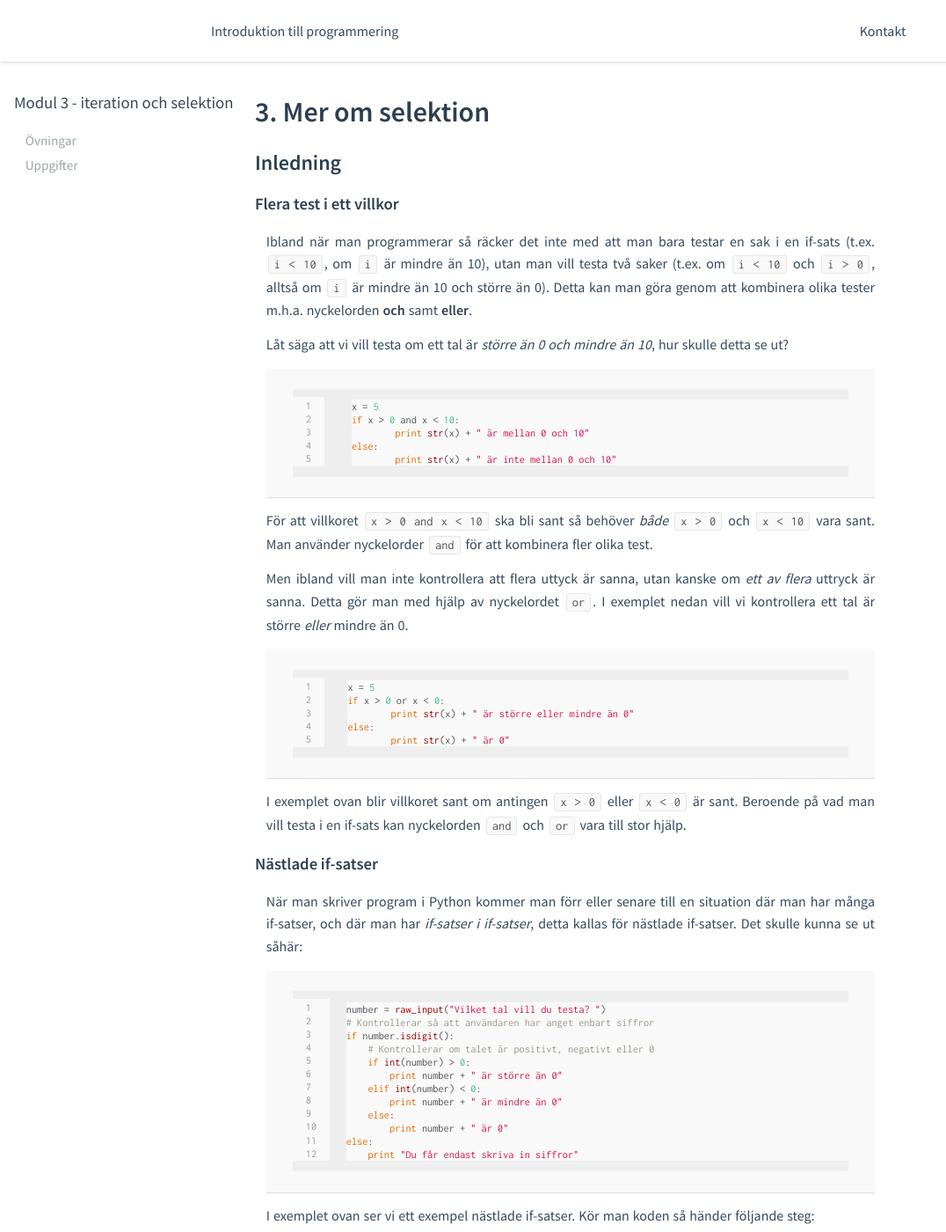
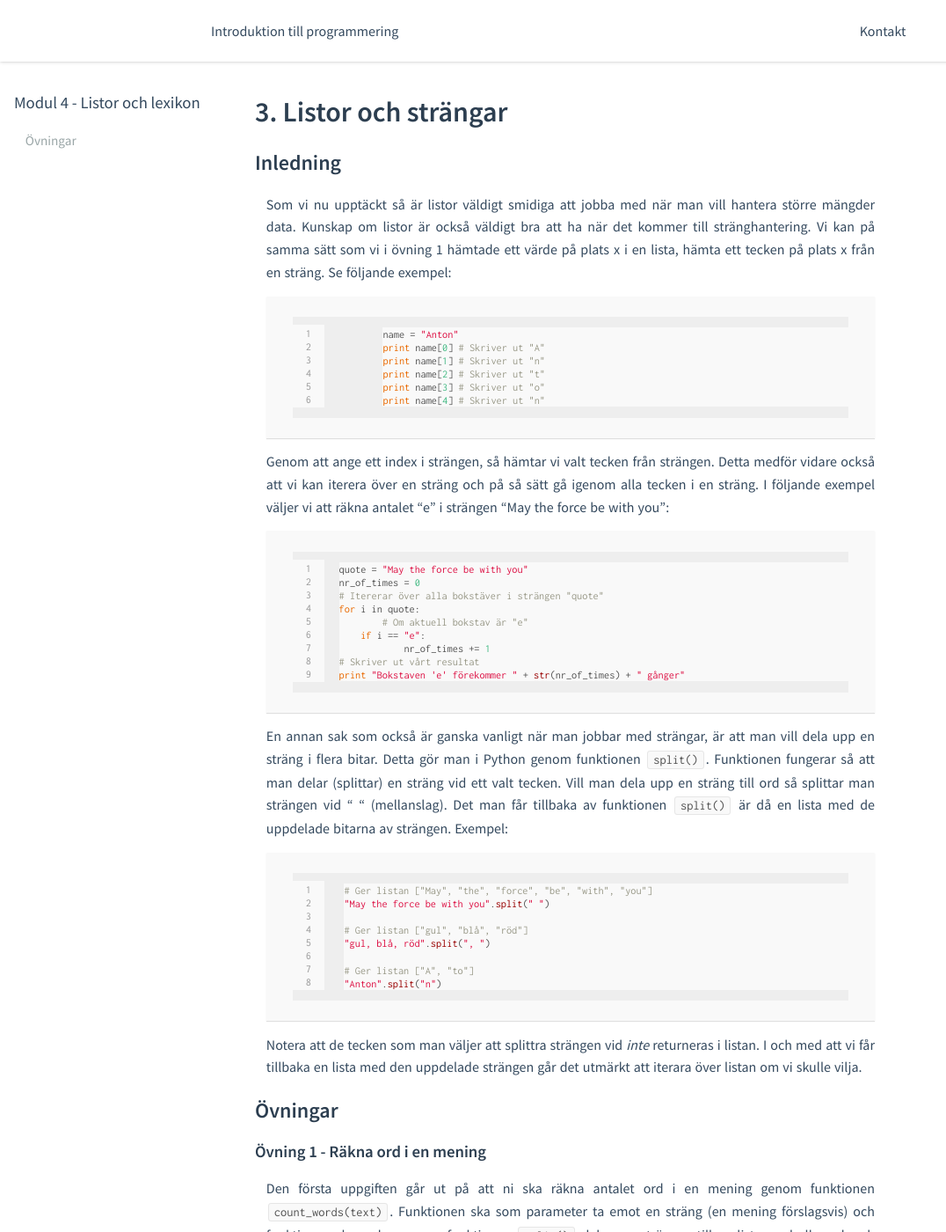
Before and after one commit to mau-dvmt/ia-python, a Jekyll site: the page built from modules/m4/exercises/L03.md, in a window 1280 px wide and 1400 px high. Shown: the whole window at 88% size, without its empty margins (0-1076 px from the left). Built offline with Jekyll 4.4.1, drawn with Linux system fonts in a browser that asks for light colours; some of the changed text lies outside the part shown.

Commit message:
Added to module 4: Lists and strings

```diff
--- a/_data/m4.yml
+++ b/_data/m4.yml
@@ -6,6 +6,8 @@ exercises:
       file: L01
     - name: 2. Introduktion till lexikon
       file: L02
+    - name: 3. Listor och strängar
+      file: L03
 
 # Inlämningsuppgifter
 assignments:
--- a/modules/m4/exercises/L03.md
+++ b/modules/m4/exercises/L03.md
@@ -1,107 +1,70 @@
 ---
 layout: instructions
-title: Modul 3 - iteration och selektion
-code: m3
+title: Modul 4 - Listor och lexikon
+code: m4
 ---
 
-# 3. Mer om selektion
+# 3. Listor och strängar
 
 ## Inledning
 
-### Flera test i ett villkor
-
-Ibland när man programmerar så räcker det inte med att man bara testar en sak i en if-sats (t.ex. `i < 10`, om `i` är mindre än 10), utan man vill testa två saker (t.ex. om `i < 10` och `i > 0`, alltså om `i` är mindre än 10 och större än 0). Detta kan man göra genom att kombinera olika tester m.h.a. nyckelorden __och__ samt __eller__.
-
-Låt säga att vi vill testa om ett tal är _större än 0 och mindre än 10_, hur skulle detta se ut?
+Som vi nu upptäckt så är listor väldigt smidiga att jobba med när man vill hantera större mängder data. Kunskap om listor är också väldigt bra att ha när det kommer till stränghantering. Vi kan på samma sätt som vi i övning 1 hämtade ett värde på plats x i en lista, hämta ett tecken på plats x från en sträng. Se följande exempel:
 
 {% highlight python linenos %}
-x = 5
-if x > 0 and x < 10:
-	print str(x) + " är mellan 0 och 10"
-else:
-	print str(x) + " är inte mellan 0 och 10"
+name = "Anton"
+print name[0] # Skriver ut "A"
+print name[1] # Skriver ut "n"
+print name[2] # Skriver ut "t"
+print name[3] # Skriver ut "o"
+print name[4] # Skriver ut "n"
 {% endhighlight %}
 
-För att villkoret `x > 0 and x < 10` ska bli sant så behöver _både_ `x > 0` och `x < 10` vara sant. Man använder nyckelorder `and` för att kombinera fler olika test.
-
-Men ibland vill man inte kontrollera att flera uttyck är sanna, utan kanske om _ett av flera_ uttryck är sanna. Detta gör man med hjälp av nyckelordet `or`. I exemplet nedan vill vi kontrollera ett tal är större _eller_ mindre än 0.
+Genom att ange ett index i strängen, så hämtar vi valt tecken från strängen. Detta medför vidare också att vi kan iterera över en sträng och på så sätt gå igenom alla tecken i en sträng. I följande exempel väljer vi att räkna antalet "e" i strängen "May the force be with you":
 
 {% highlight python linenos %}
-x = 5
-if x > 0 or x < 0:
-	print str(x) + " är större eller mindre än 0"
-else:
-	print str(x) + " är 0"
+quote = "May the force be with you"
+nr_of_times = 0
+# Itererar över alla bokstäver i strängen "quote"
+for i in quote:
+	# Om aktuell bokstav är "e"
+    if i == "e":
+	    nr_of_times += 1
+# Skriver ut vårt resultat
+print "Bokstaven 'e' förekommer " + str(nr_of_times) + " gånger"
 {% endhighlight %}
 
-I exemplet ovan blir villkoret sant om antingen `x > 0` eller  `x < 0` är sant. Beroende på vad man vill testa i en if-sats kan nyckelorden `and` och `or` vara till stor hjälp.
-
-### Nästlade if-satser
-
-När man skriver program i Python kommer man förr eller senare till en situation där man har många if-satser, och där man har _if-satser i if-satser_, detta kallas för nästlade if-satser. Det skulle kunna se ut såhär:
+En annan sak som också är ganska vanligt när man jobbar med strängar, är att man vill dela upp en sträng i flera bitar. Detta gör man i Python genom funktionen `split()`. Funktionen fungerar så att man delar (splittar) en sträng vid ett valt tecken. Vill man dela upp en sträng till ord så splittar man strängen vid " " (mellanslag). Det man får tillbaka av funktionen `split()` är då en lista med de uppdelade bitarna av strängen. Exempel:
 
 {% highlight python linenos %}
-number = raw_input("Vilket tal vill du testa? ")
-# Kontrollerar så att användaren har anget enbart siffror
-if number.isdigit():
-    # Kontrollerar om talet är positivt, negativt eller 0
-    if int(number) > 0:
-        print number + " är större än 0"
-    elif int(number) < 0:
-        print number + " är mindre än 0"
-    else:
-        print number + " är 0"
-else:
-    print "Du får endast skriva in siffror"
+# Ger listan ["May", "the", "force", "be", "with", "you"]
+"May the force be with you".split(" ")
+
+# Ger listan ["gul", "blå", "röd"]
+"gul, blå, röd".split(", ")
+
+# Ger listan ["A", "to"]
+"Anton".split("n")
 {% endhighlight %}
 
-I exemplet ovan ser vi ett exempel nästlade if-satser. Kör man koden så händer följande steg:
-
-1. Vi frågar användaren efter ett tal
-2. Vi kontrollerar om användaren endast skrivit in siffror
-	- Om det bara är siffror inmatade:
-		- Testar om numret är större än 0:
-			- Om sant: Skriver ut att numret är större än 0 och avslutar if-satsen
-			- Om falskt: Går vidare till `elif`
-		- Testar om numret är mindre än 0:
-			- Om sant: Skriver ut att numret är mindre än 0 och avslutar if-satsen
-			- Om falskt: Går vidare till `else`
-		- Skriver ut att talet är 0
-	- Om det inte bara är siffror inmatade:
-		- Berättar för användaren att bara siffror är tillåtna
-
-Det finns som ni kan se många användningsområden för nästlade if-satser.
+Notera att de tecken som man väljer att splittra strängen vid *inte* returneras i listan. I och med att vi får tillbaka en lista med den uppdelade strängen går det utmärkt att iterara över listan om vi skulle vilja.
 
 ## Övningar
 
-### Övning 1 - Miniräknare
+### Övning 1 - Räkna ord i en mening
 
-Din uppgift är att skriva ett enkel miniräknare som:
+Den första uppgiften går ut på att ni ska räkna antalet ord i en mening genom funktionen `count_words(text)`. Funktionen ska som parameter ta emot en sträng (en mening förslagsvis) och funktionen ska sedan genom funktionen `split()` dela upp strängen till en lista med alla ord, och därefter returnera längden på listan. En exempelkörning skulle kunna se ut såhär:
 
-1. Frågar användaren om två tal som ska räknas med
-2. Frågar användaren vilket räknesätt som ska användas
-	- Om användaren inte väljer ett korrekt räknesätt ska detta meddelas
-3. Om användaren väljer division ska ni kontrollera så att användaren inte försöker dividera med 0
-	- Om användaren försöker dividera med 0 ska det meddelas att detta ej är tillåtet
-4. Om steg 2 och 3 är OK, så ska resultatet av beräkningen presenteras för användaren
+![Ilde](images/idle5.png)
 
-Såhär kan slutresultatet se ut:
+### Övning 2 - Rövarspråket
+
+I denna övning så ska vi översätta en mening i svenska till [rövarspråket](http://sv.wikipedia.org/wiki/R%C3%B6varspr%C3%A5ket). Rövarspråket går kort och gått ut på att man efter varje konsonant lägger ett o (kort å-ljud) och därefter samma konsonant igen, till exempel byts b ut mot "bob" och f mot "fof". Vokalerna är förblir oförändrade. Till er hjälp får ni funktionen `isVowel(char)` där ni som argument skickar in en bokstav, så returnerar funktionen `True` om bokstaven är en vokal och `False` om det är en konsonant.
+
+{% highlight python linenos %}
+def isVowel(char):
+    return char.lower() in 'aeiouåäö'
+{% endhighlight %}
+
+Förväntad körning för anropet `print rovarsprak("hej på dig")` skulle kunna se ut såhär:
 
 ![Idle](images/idle6.png)
-
-### Övning 2 - Jämföra tärningsslag
-
-Vi kan sedan förra inlämningsuppgiften slå tärningar (slumpa fram ett tal mellan 1 och 6). Nu ska vi slumpa fram tre tärningsslag och kontrollera följande:
-
-1. Har alla tärningar samma värde?
-2. Har två av tärningarna samma värde?
-3. Har alla tärningar olika värde?
-
-Denna uppgift ska ni lösa på två olika sätt:
-
-1. Med nästlade if-satser
-2. Genom villkor med flera tester (if, elif, else)
-
-Slutresultatet ska bli detsamma får båda era lösningar och se ut på följande sätt:
-
-![Idle](images/idle7.png)
```
Also changed, not shown: modules/m4/index.md (+1 -0 lines), modules/m4/exercises/images/idle5.png (added), modules/m4/exercises/images/idle6.png (added).
